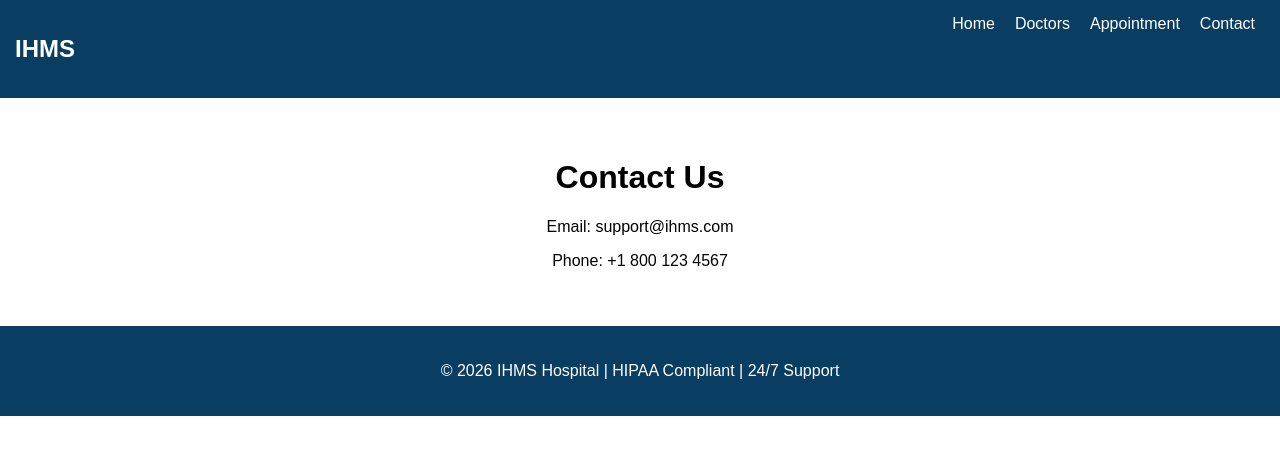
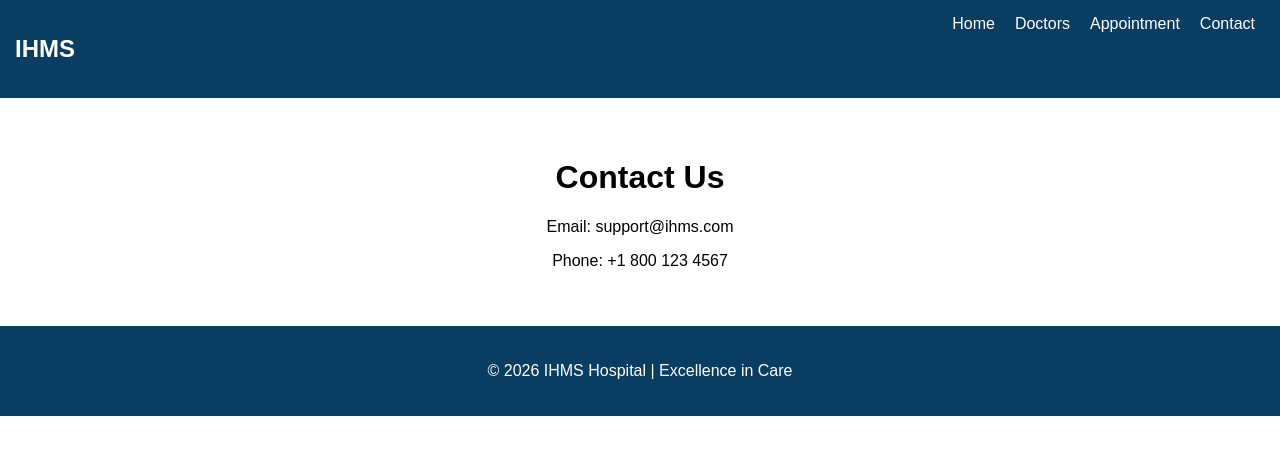
Before and after one commit to bk-thakur/ihms-frontend, a React (Create React App) app: page /contact in a window 1280 px wide. Shown: the top 454 px of the page. Built offline with nearby package versions, Linux system fonts and the light colour scheme.

Commit message:
Update Footer component content and structure

```diff
--- a/src/components/Footer.js
+++ b/src/components/Footer.js
@@ -1,9 +1,9 @@
-import React from "react";
-
-export default function Footer() {
+function Footer() {
   return (
     <footer className="footer">
-      <p>© 2026 IHMS Hospital | HIPAA Compliant | 24/7 Support</p>
+      <p>© 2026 IHMS Hospital | Excellence in Care</p>
     </footer>
   );
 }
+
+export default Footer;
```
